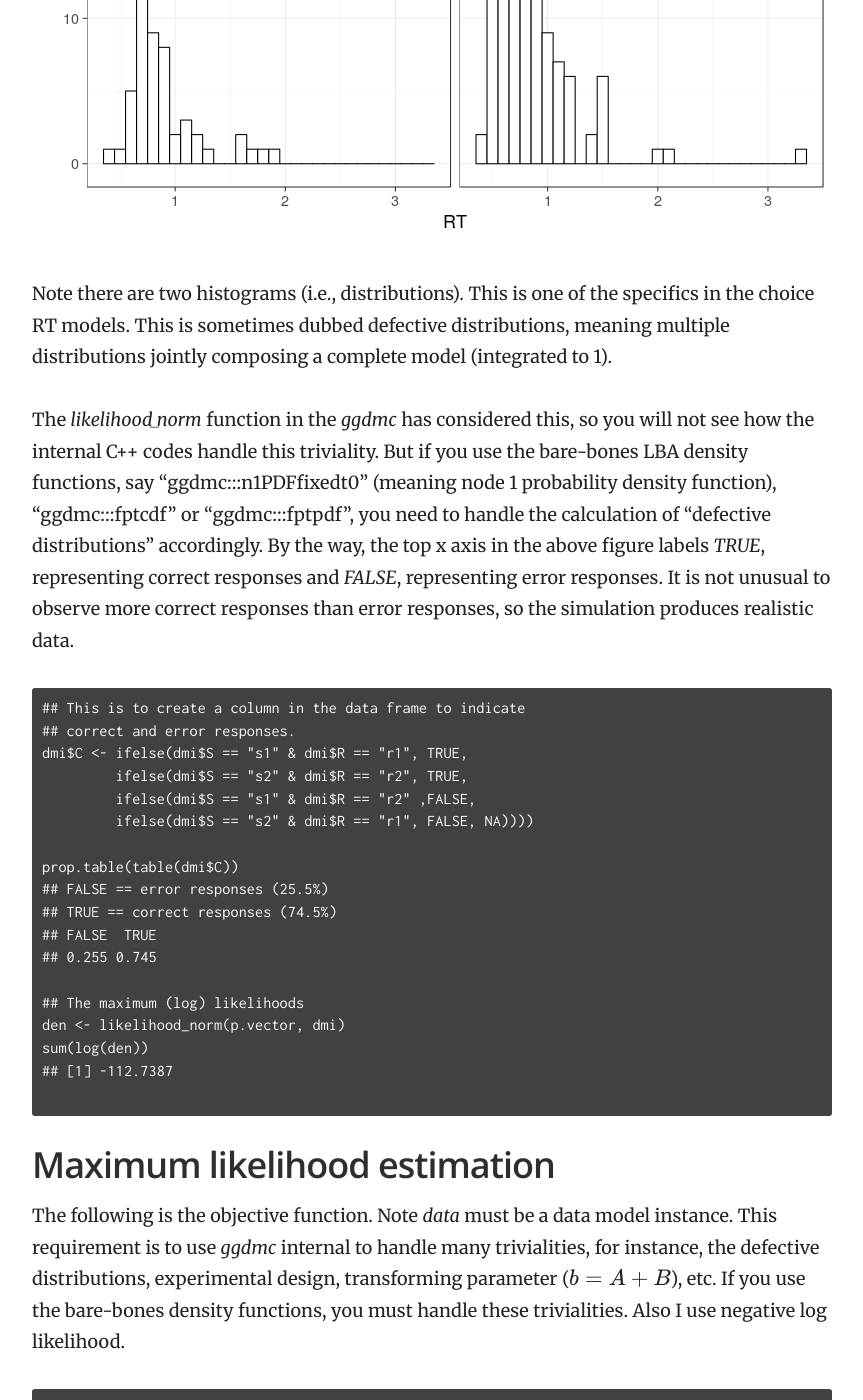
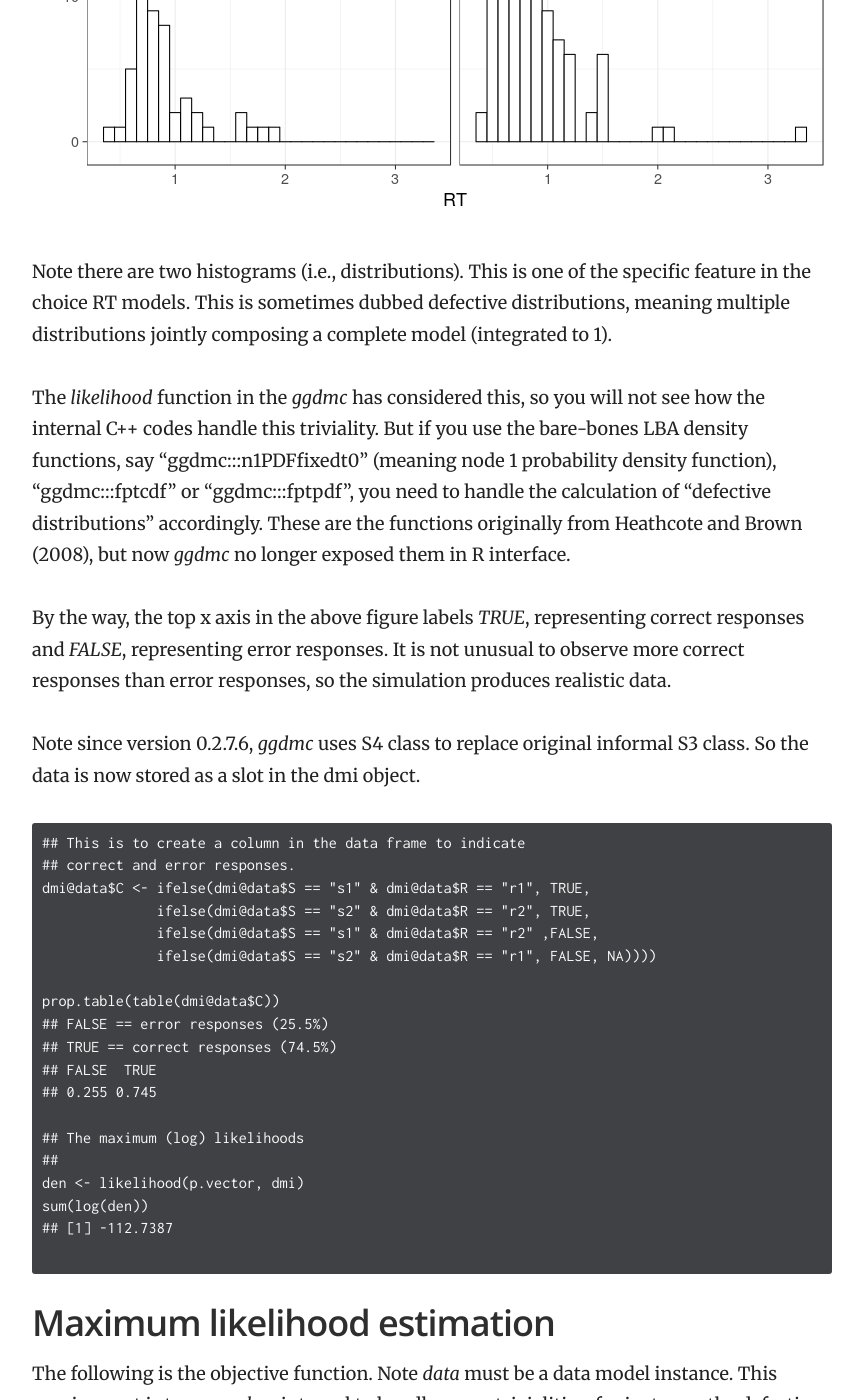
Before and after one commit to yxlin/yxlin.github.io, a Jekyll site: the page built from _docs/basics/mle.md, in a window 1280 px wide and 1400 px high, scrolled down 1887 px. Shown: the whole window, without its empty margins (358-1221 px from the left). Built offline with Jekyll 4.4.1, drawn with Linux system fonts in a browser that asks for light colours; formulas are drawn with MathJax 3; some of the changed text lies outside the part shown.

Commit message:
update mle.md to S4

````diff
--- a/_docs/basics/mle.md
+++ b/_docs/basics/mle.md
@@ -13,9 +13,9 @@ and its influence on the usage of optimiser that must be addressed.
 Otherwise, you would not recover the parameters in the LBA model (or
 cognitive models in general).
 
-In short, you must adjust either the objective function, the processing
-of data preparation, or how to propose parameters according to a
-specific cognitive model.  For example, the non-decision time must not go
+In short, you must adjust either the objective function, the method of
+data preparation, or the method of proposing parameters according to a
+specific cognitive model. For example, the non-decision time must not go
 below 0 second. If you do not (or cannot) add this constraint on
 the optimiser (e.g., the R function, _optim_), the resulting
 fit may not converge or the estimates (even converged)
@@ -46,52 +46,57 @@ model <- BuildModel(
 p.vector <- c(A = .75, B = 1.25, t0 = .15, mean_v.true = 2.5, mean_v.false = 1.5)
 ntrial <- 1e2
 
-## use the seed option to make sure I always replicate the result
-## remove it, if you want to see the stochastic process.
+## I used the seed option to make sure I always replicate the result.
 dat <- simulate(model, nsim = ntrial, ps = p.vector, seed = 123)
 dmi <- BuildDMI(dat, model)
 ```
 
 
 ## Description statistics
-As a good practice, we would mostly like to check basic descriptive
-statistics.  Let's see the RT distributions.
+As a good practice, we check some basic descriptive statistics. Here is the response
+time distributions, drawn as one correct RT and one error RT histograms.
 
 ![mle_data]({{"/images/basics/mle_data.png" | relative_url}})
 
 Note there are two histograms (i.e., distributions). This is one of
-the specifics in the choice RT models. This is sometimes dubbed defective
-distributions, meaning multiple distributions jointly composing a
+the specific feature in the choice RT models. This is sometimes dubbed
+defective distributions, meaning multiple distributions jointly composing a
 complete model (integrated to 1).
 
-The _likelihood_norm_ function in the _ggdmc_ has considered this,
+The _likelihood_ function in the _ggdmc_ has considered this,
 so you will not see how the internal C++ codes handle this triviality.
 But if you use the bare-bones LBA density functions, say
 "ggdmc:::n1PDFfixedt0" (meaning node 1 probability density
 function), "ggdmc:::fptcdf" or "ggdmc:::fptpdf", you need to handle
-the calculation of "defective distributions" accordingly. By the
-way, the top x axis in the above figure labels _TRUE_, representing
+the calculation of "defective distributions" accordingly. These
+are the functions originally from Heathcote and Brown (2008), but now
+_ggdmc_ no longer exposed them in R interface.
+
+By the way, the top x axis in the above figure labels _TRUE_, representing
 correct responses and _FALSE_, representing error responses. It is
 not unusual to observe more correct responses than error responses, so
 the simulation produces realistic data.
 
 
+Note since version 0.2.7.6, _ggdmc_ uses S4 class to replace original
+informal S3 class. So the data is now stored as a slot in the dmi object.
 ```
 ## This is to create a column in the data frame to indicate
 ## correct and error responses.
-dmi$C <- ifelse(dmi$S == "s1" & dmi$R == "r1", TRUE,
-         ifelse(dmi$S == "s2" & dmi$R == "r2", TRUE,
-         ifelse(dmi$S == "s1" & dmi$R == "r2" ,FALSE,
-         ifelse(dmi$S == "s2" & dmi$R == "r1", FALSE, NA))))
+dmi@data$C <- ifelse(dmi@data$S == "s1" & dmi@data$R == "r1", TRUE,
+              ifelse(dmi@data$S == "s2" & dmi@data$R == "r2", TRUE,
+              ifelse(dmi@data$S == "s1" & dmi@data$R == "r2" ,FALSE,
+              ifelse(dmi@data$S == "s2" & dmi@data$R == "r1", FALSE, NA))))
 
-prop.table(table(dmi$C))
+prop.table(table(dmi@data$C))
 ## FALSE == error responses (25.5%)
 ## TRUE == correct responses (74.5%)
 ## FALSE  TRUE
 ## 0.255 0.745
 
 ## The maximum (log) likelihoods
-den <- likelihood_norm(p.vector, dmi)
+##
+den <- likelihood(p.vector, dmi)
 sum(log(den))
 ## [1] -112.7387
 
@@ -108,7 +113,10 @@ you must handle these trivialities. Also I use negative log likelihood.
 
 ```
 objective_fun <- function(par, data) {
-  den <- likelihood_norm(par, data)
+  ## Internally, C++ likelihood function will read model type, and
+  ## new Likelihood constructor (in Likelihood.hpp) will read S4 slot.
+  ## So here data variable is OK to be a data-model instance
+  den <- likelihood(par, data)
   return(-sum(log(den)))
 }
 ```
@@ -122,7 +130,7 @@ time less than minimal RT in the data.
 
 ```
 init_par <- runif(5)
-init_par[3] <- runif(1, 0, min(dmi$RT))
+init_par[3] <- runif(1, 0, min(dmi@data$RT))
 names(init_par) <- c("A", "B", "t0", "mean_v.true", "mean_v.false")
 res <- nlminb(objective_fun, start = init_par, data = dmi, lower = 0)
 round(res$par, 2)  ## remember to check res$convergence
@@ -161,7 +169,8 @@ infinite log-likelihoods.
 
 ## Bonus
 A better way to initialise a parameter proposal is to use prior
-distributions. _rprior_ in _ggdmc_ allows you to easily do this.
+distributions. _rprior_ in _ggdmc_ allows you to easily do this. This is
+a step towards Bayesian.
 
 ```
 p.prior <- BuildPrior(
````
Also changed, not shown: other parts of _docs/basics/mle.md (+2 -2 lines), _posts/2018-07-14-software.md (+9 -0 lines).
